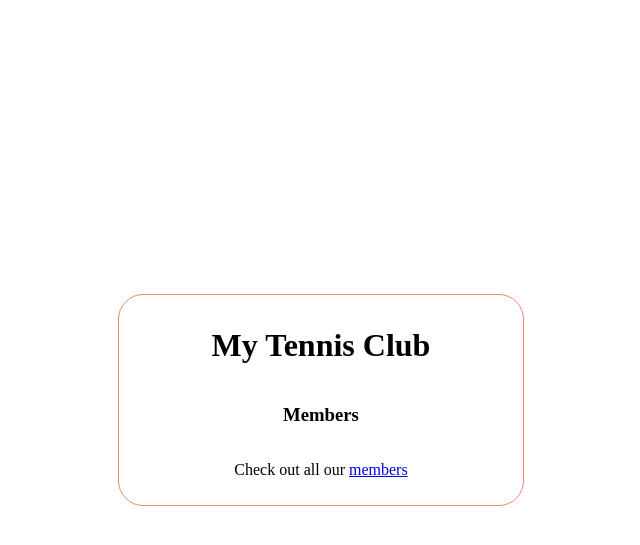
After one commit to MilkiasTonji/django-tennis-club-practice, a Django app: page / in a window 1280 px wide. The commit adds this page. Shown: the top 545 px of the page, without its empty margins (319-959 px from the left). Run offline with Django 5.2, Linux system fonts and the light colour scheme.

Commit message:
Added the index page

```diff
--- a/my_tennis_club/members/templates/all_members.html
+++ b/my_tennis_club/members/templates/all_members.html
@@ -6,6 +6,7 @@
 
 
 {% block content %}
+<p><a href="/">HOME</a></p>
     <h1>Members</h1>
     <ul>
         {% for x in mymembers %}
--- a/my_tennis_club/members/templates/details.html
+++ b/my_tennis_club/members/templates/details.html
@@ -11,6 +11,6 @@
     <p>Full Name: {{mymember.firstname}} {{mymember.lastname}}</p>
     <p>Phone:  {{mymember.phone}}</p>
     <p>Member since: {{mymember.joined_date}}</p>
-    <p>Back to  <a href="/home/members">Members</a></p>
+    <p>Back to  <a href="/members">Members</a></p>
 
 {% endblock %}
--- /dev/null
+++ b/my_tennis_club/members/templates/main.html
@@ -0,0 +1,15 @@
+{% extends "master.html" %}
+
+{% block title %}
+    My Tennis Club - Home
+{% endblock %}
+
+
+{% block content %}
+  <h1>My Tennis Club</h1>
+
+  <h3>Members</h3>
+
+  <p>Check out all our <a href="members/">members</a></p>
+
+{% endblock %}
--- a/my_tennis_club/members/urls.py
+++ b/my_tennis_club/members/urls.py
@@ -2,6 +2,7 @@ from django.urls import path
 from . import views
 
 urlpatterns = {
+    path("", views.main, name="main"),
     path('members/', views.members, name="members"),
     path("members/details/<int:id>", views.details, name="details"),
     path("staffs/",views.staffs, name="staffs")
--- a/my_tennis_club/members/views.py
+++ b/my_tennis_club/members/views.py
@@ -22,6 +22,11 @@ def details(request, id):
     }
     return HttpResponse(template.render(context, request))
 
+
+def main(request):
+    template = loader.get_template("main.html")
+    return HttpResponse(template.render())
+
 def staffs(request):
     template = loader.get_template("staffs.html")
     return HttpResponse(template.render())
--- a/my_tennis_club/my_tennis_club/urls.py
+++ b/my_tennis_club/my_tennis_club/urls.py
@@ -18,6 +18,6 @@ from django.contrib import admin
 from django.urls import path, include
 
 urlpatterns = [
-    path('home/', include('members.urls')),
+    path('', include('members.urls')),
     path('admin/', admin.site.urls)
 ]
```
